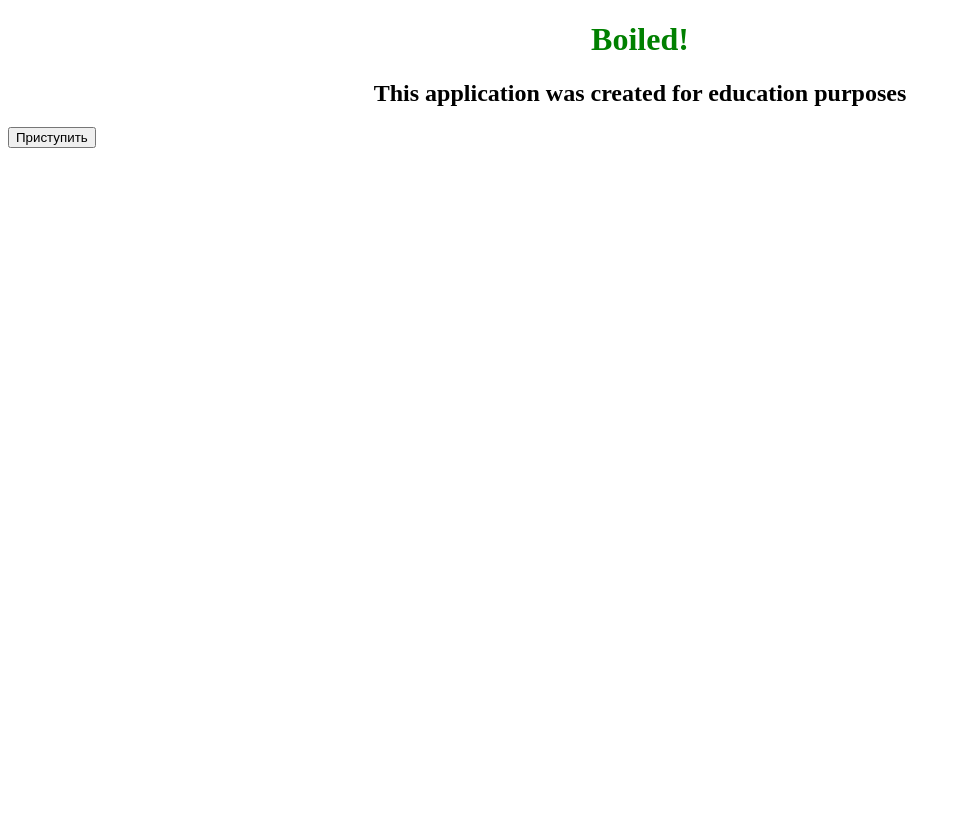
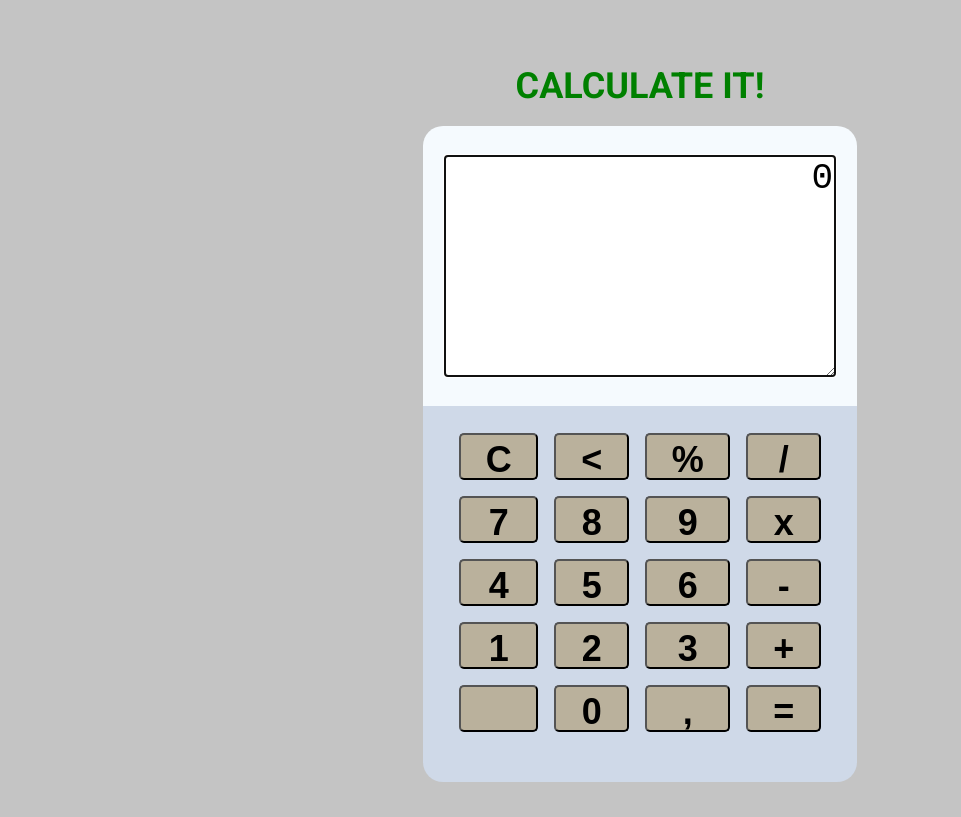
Before and after one commit to Sokolero/calculator, a React app: page / in a window 1280 px wide. Shown: the whole page, without its empty margins (0-961 px from the left). Built offline with nearby package versions, Linux system fonts and the light colour scheme.

Commit message:
Add typing of numbers

```diff
--- a/package.json
+++ b/package.json
@@ -18,6 +18,7 @@
     "babel-loader": "^8.2.3",
     "css-loader": "^6.5.1",
     "html-webpack-plugin": "^5.5.0",
+    "prop-types": "^15.7.2",
     "style-loader": "^3.3.1",
     "webpack": "^5.64.4",
     "webpack-cli": "^4.9.1",
--- a/src/App.css
+++ b/src/App.css
@@ -1,4 +1,26 @@
+@import url('https://fonts.googleapis.com/css2?family=Poppins:wght@600&family=Roboto:wght@700&display=swap');
+@import url('https://fonts.googleapis.com/css2?family=Poppins:wght@600&family=Roboto:wght@400;700&display=swap');
+
+
+* {
+  box-sizing: border-box;
+}
+
+html {
+  font-weight: 400;
+  font-family: Roboto, sans-serif;
+  font-size: 36px;
+  line-height: 1.5;
+  color: #302C2C;
+}
+
+body,
+p {
+  margin: 0;
+}
+
 h1 {
+  font-size: 36px;
   color: green;
   text-align: center;
 }
@@ -6,3 +28,155 @@ h1 {
 h2 {
   text-align: center;
 }
+
+.wrapper {
+  padding: 0 260px;
+  background-color: #C4C4C4;
+}
+
+.container {
+  max-width: 920px;
+  padding: 35px 70px;
+  margin: 0 auto;
+}
+
+.heading {
+  margin-bottom: 13px;
+}
+
+.calc {
+  margin: 0 auto;
+  max-width: 434px;
+
+  border-radius: 20px;
+}
+
+.calc__display {
+  height: 35vh;
+  padding: 30px 22px;
+  font-size: 40px;
+  background-color: #F5FAFE;
+
+  border-top-right-radius: 20px;
+  border-top-left-radius: 20px;
+}
+
+.display__input {
+  width: 100%;
+  height: 100%;
+  border: none;
+  text-align: right;
+  font-size: 36px;
+}
+
+.calc__panel {
+  padding: 27px 36px 50px 36px;
+
+  background-color: #CFD9E8;
+
+  border-bottom-left-radius: 20px;
+  border-bottom-right-radius: 20px;
+}
+
+.btn {
+  text-align: center;
+  padding: 7px 10px 0 10px;
+  font-weight: 700;
+  font-size: 36px;
+  line-height: 1.0;
+
+  background-color: #BAB19C;
+
+  border-radius: 5px;
+}
+
+.btn--clear {
+  grid-area: clear;
+}
+
+.btn--backspace {
+  grid-area: backspace;
+}
+
+.btn--percent {
+  grid-area: percent;
+}
+
+.btn--division {
+  grid-area: division;
+}
+
+.btn--multiple {
+  grid-area: multiple;
+}
+
+.btn--subtraction {
+  grid-area: subtraction;
+}
+
+.btn--addition {
+  grid-area: addition;
+}
+
+.btn--one {
+  grid-area: one;
+}
+
+btn--two {
+  grid-area: two;
+}
+
+.btn--three {
+  grid-area: three;
+}
+
+.btn--four {
+  grid-area: four;
+}
+
+.btn--five {
+  grid-area: five;
+}
+
+.btn--six {
+  grid-area: six;
+}
+
+.btn--seven {
+  grid-area: seven;
+}
+
+.btn--eight {
+  grid-area: eight;
+}
+
+.btn--nine {
+  grid-area: nine;
+}
+
+btn--nothing {
+  grid-area: nothing;
+}
+
+.btn--zero {
+  grid-area: null;
+}
+
+.btn--comma {
+  grid-area: comma;
+}
+
+.btn--result {
+  grid-area: result;
+}
+
+.grid-container {
+  display: grid;
+  grid-template-areas:
+    "clear backspace percent division"
+    "seven eight nine multiple"
+    "four five six subtraction"
+    "one two three addition"
+    "nothing null comma result";
+  grid-gap: 16px;
+}
--- a/src/App.js
+++ b/src/App.js
@@ -1,17 +1,19 @@
 import React, { Component } from "react";
+
+import Calc from "./components/Calc.js";
 
 import "./App.css";
 
-class App extends Component {
-  render() {
-    return (
-      <div>
-        <h1>Boiled!</h1>
-        <h2>This application was created for education purposes</h2>
-         <button>Приступить</button>
+// ----- App component --------------------------------------------------------
+const App = (props) => {
+  return (
+    <div className="wrapper">
+      <div className="container">
+        <h1 className="heading">CALCULATE IT!</h1>
+        <Calc />
       </div>
-    );
-  }
+    </div>
+  );
 }
 
 export default App;
--- /dev/null
+++ b/src/components/Btn.js
@@ -0,0 +1,30 @@
+import React, { Component } from "react";
+import PropTypes from 'prop-types';
+
+// propsNames = [mainBtnClassName, btnName, btnValue]
+// handling of events is made by ReactHooks
+// to use propTypes
+
+const Btn = (props) => {
+  // ReactHook
+
+  const btnClassName = `${props.mainBtnClassName} ${props.mainBtnClassName}--${props.btnName}`;
+  return (
+    <button
+     className={btnClassName}
+     onClick={ () => props.handleClick(props.btnValue, props.btnName) }
+     >
+      { props.btnValue }
+    </button>
+  );
+}
+
+// use PropTypes
+Btn.propTypes = {
+  handleClick: PropTypes.func.isRequired,
+  mainBtnClassName: PropTypes.string.isRequired,
+  btnName: PropTypes.string.isRequired,
+  btnValue: PropTypes.string.isRequired,
+}
+
+export default Btn;
--- /dev/null
+++ b/src/components/Calc.js
@@ -0,0 +1,68 @@
+import React, { Component } from "react";
+
+import Panel from "./Panel.js";
+import Display from "./Display.js";
+
+const calculate = (expression) => {
+  return expression;
+};
+
+const typeNumber = (clicked) => {
+  return (currentValue) => currentValue === "0" ? clicked : currentValue + clicked;
+};
+
+const btnActions = {
+  clear: (current) => "0",
+  backspace: (current) => (current.length > 1 ? current.slice(0, current.length - 1) : current),
+  percent: calculate("percent"),
+  division: calculate("division"),
+  multiple: calculate("multiplication"),
+  subtraction: calculate("subtraction"),
+  addition: calculate("addition"),
+  one: typeNumber("1"),
+  two: typeNumber("2"),
+  three: typeNumber("3"),
+  four: typeNumber("4"),
+  five: typeNumber("5"),
+  six: typeNumber("6"),
+  seven: typeNumber("7"),
+  eight: typeNumber("8"),
+  nine: typeNumber("9"),
+  nothing: (current) => "",
+  null: typeNumber("0"),
+  comma: (current) => current +",",
+  result: (current) => "0",
+}
+
+// ----------- Calc Component -------------------------------------------------
+class Calc extends Component {
+  constructor(props) {
+    super(props);
+    this.state = {
+      displayValue: "0",
+      mode: "typing", // addition, subtraction, multiplication, division, percentation
+      valueListing: [],
+    }
+    this.handleClick = this.handleClick.bind(this);
+  }
+
+  handleClick(btnValue, btnName) {
+    let currentValue = this.state.displayValue;
+    const mode = this.state.mode;
+
+    this.setState({
+      displayValue: btnActions[btnName](currentValue),
+    });
+  }
+
+  render() {
+    return(
+      <div className="calc">
+        <Display displayValue={ this.state.displayValue } />
+        <Panel handleClick={ this.handleClick } />
+      </div>
+    );
+  }
+}
+
+export default Calc;
--- /dev/null
+++ b/src/components/Display.js
@@ -0,0 +1,35 @@
+import React, { Component } from "react";
+import PropTypes from 'prop-types';
+
+// ------------- Display Component --------------------------------------------
+class Display extends Component {
+  constructor(props) {
+    super(props);
+    this.inputRef = React.createRef();
+  }
+
+  componentDidMount() {
+    this.inputRef.current.focus();
+  }
+
+  render() {
+    return(
+      <div className="calc__display">
+        <textarea ref={ this.inputRef } value={ this.props.displayValue } className="display__input" readOnly={true}>
+        </textarea>
+      </div>
+    );
+  }
+}
+
+
+Display.defaultProps = {
+  displayValue: "0",
+};
+
+Display.propTypes = {
+  displayValue: PropTypes.string,
+};
+
+
+export default Display;
--- /dev/null
+++ b/src/components/Panel.js
@@ -0,0 +1,68 @@
+import React, { Component } from "react";
+import PropTypes from "prop-types";
+
+import Btn from "./Btn.js";
+
+// ---------- configuration of buttons ---------------------------------------
+const btns = {
+  clear: "C",
+  backspace: "<",
+  percent: "%",
+  division: "/",
+  multiple: "x",
+  subtraction: "-",
+  addition: "+",
+  one: "1",
+  two: "2",
+  three: "3",
+  four: "4",
+  five: "5",
+  six: "6",
+  seven: "7",
+  eight: "8",
+  nine: "9",
+  nothing: "",
+  null: "0",
+  comma: ",",
+  result: "=",
+}
+
+// ------- generation of calculator buttons -----------------------------------
+
+
+// -------------Panel Component -----------------------------------------------
+class Panel extends Component {
+
+  generateBtnList(btns, handleClick) {
+    const btnsList = [];
+
+    for (const [key, value] of Object.entries(btns)) {
+      btnsList.push(
+        <Btn
+          handleClick={ handleClick }
+          mainBtnClassName="btn"
+          btnName={ key }
+          btnValue={ value }
+          key={ key }
+        />
+      )
+    }
+    return btnsList;
+  }
+
+  render() {
+    return(
+      <div className="calc__panel grid-container">
+        { this.generateBtnList(btns, this.props.handleClick) }
+      </div>
+    );
+  }
+
+}
+
+
+Panel.propTypes = {
+  handleClick: PropTypes.func.isRequired,
+}
+
+export default Panel;
```
Also changed, not shown: 1 other file (tests, documents, lock files or other folders).
